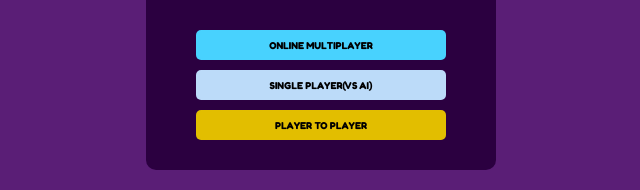
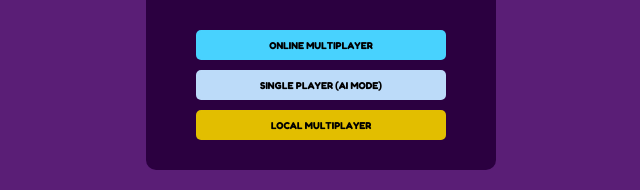
Before and after one commit to tlhalesebaeng/AI-Powered-Tic-Tac-Toe, a React (Vite) app in the folder frontend/: page /type in a window 1280 px wide. Shown: the part 422-612 px from the top of the page, without its empty margins (319-959 px from the left). Built offline with nearby package versions, Linux system fonts and the light colour scheme; no server answers.

Commit message:
making the game types more descriptive

```diff
--- a/frontend/src/components/GameType.jsx
+++ b/frontend/src/components/GameType.jsx
@@ -24,7 +24,7 @@ export default function GameType({ onSelectGameType }) {
                     gameType === 'single player' ? 'selected-game-type' : null
                 }`}
             >
-                Single player(vs AI)
+                Single Player (AI Mode)
             </button>
             <button
                 onClick={() => onSelectGameType('player to player')}
@@ -34,7 +34,7 @@ export default function GameType({ onSelectGameType }) {
                         : null
                 }`}
             >
-                Player to Player
+                Local Multiplayer
             </button>
         </div>
     );
```
